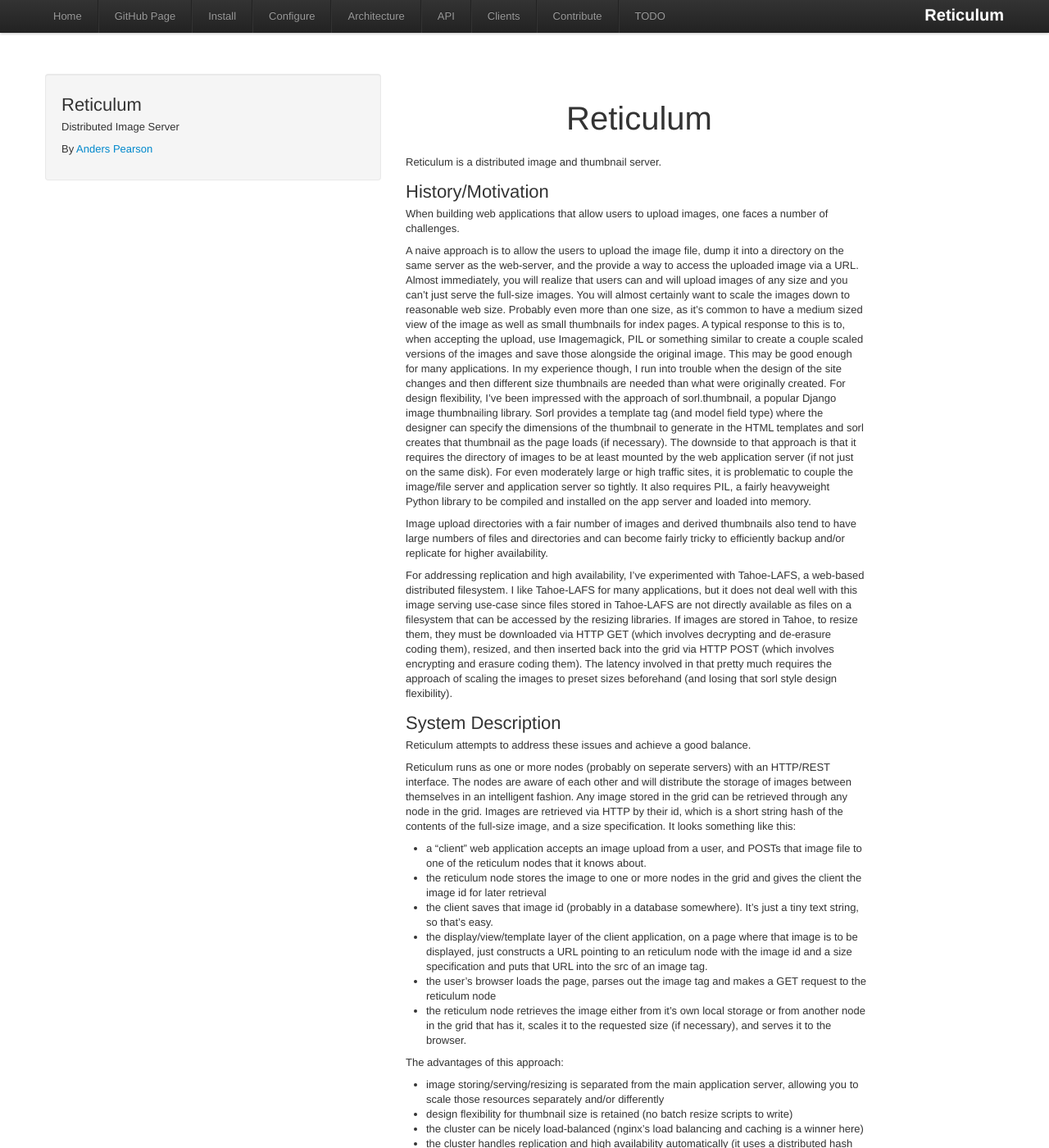
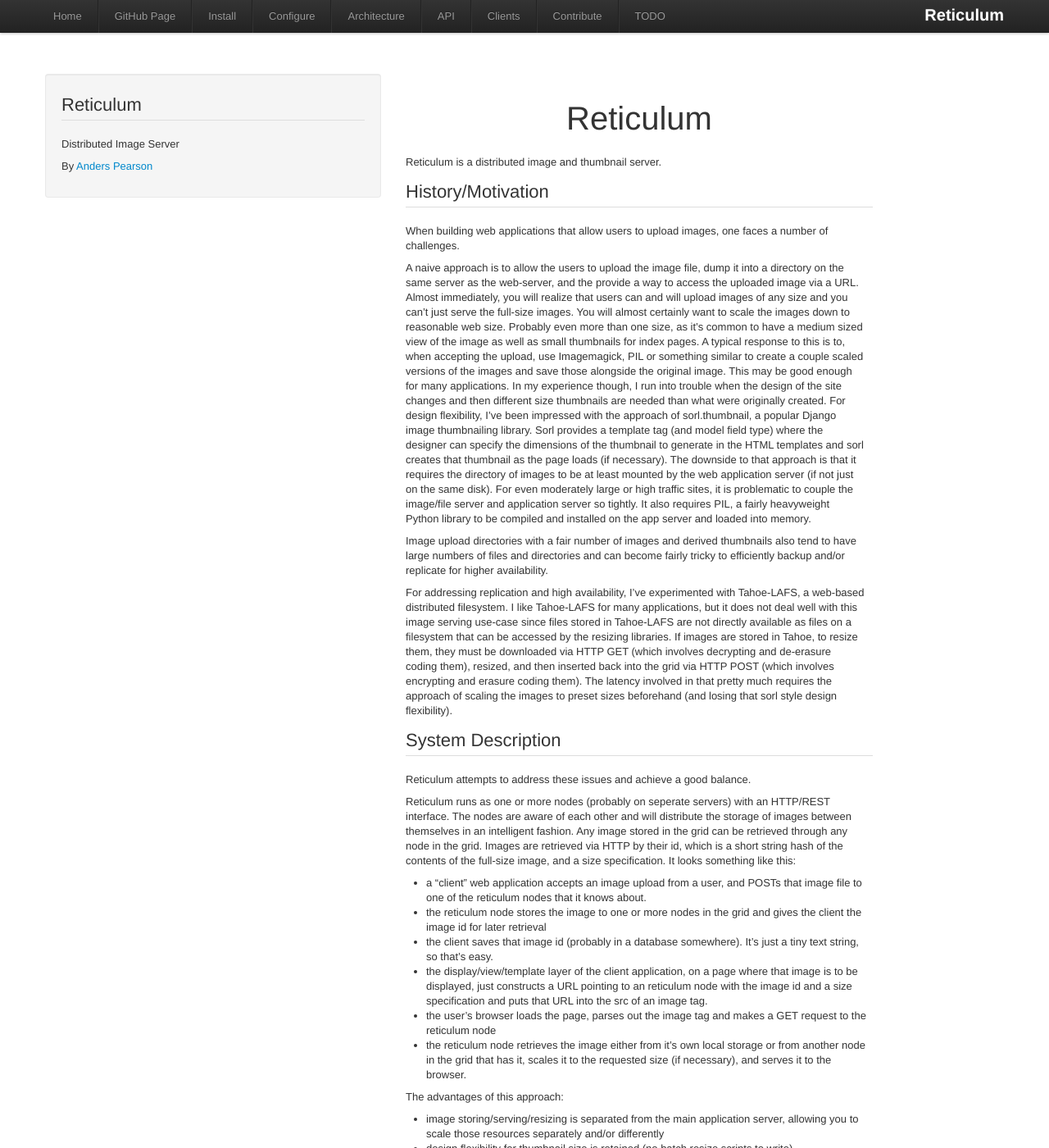
Before and after one commit to thraxil/reticulum, a Jekyll site: the page built from index.markdown, in a window 1280 px wide and 1400 px high. Shown: the whole window at 82% size. Built offline with Jekyll 4.4.1, drawn with Linux system fonts in a browser that asks for light colours; comment, search, counter and statistics services are not loaded.

Commit message:
tweaking styles

```diff
--- a/css/docs.css
+++ b/css/docs.css
@@ -12,7 +12,6 @@ body {
   position: relative;
   padding-top: 90px;
   background-color: #fff;
-  /*background-image: url(http://subtlepatterns.com/patterns/rockywall.png);*/
   background-repeat: repeat-x;
   background-position: 0 40px;
 }
@@ -778,3 +777,9 @@ form.well {
   }
 
 }
+
+
+h2 {
+		border-bottom: #ddd solid 1px;
+		margin-bottom: 20px;
+}
```
